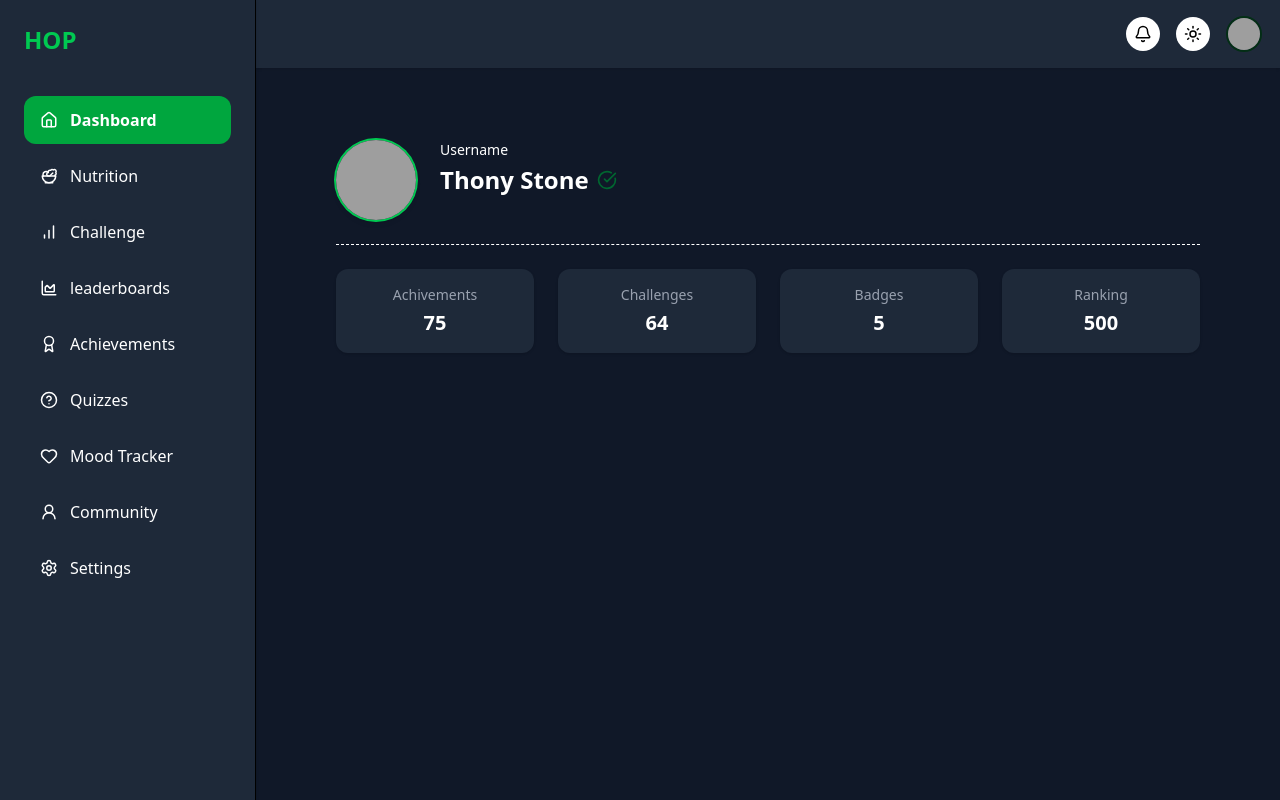
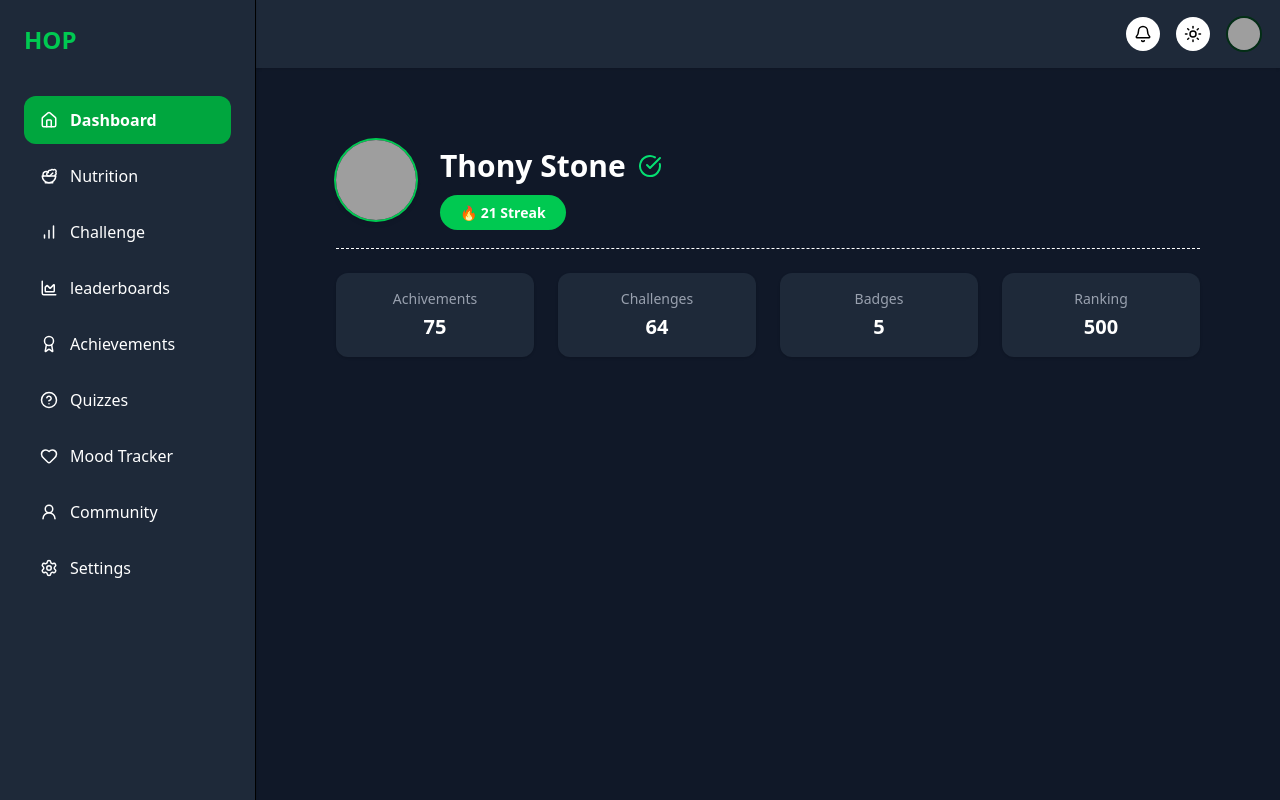
Before and after one commit to Olamilekan18/HOPwellness, a React (Vite) app in the folder frontend/: page /dashboard in a window 1280 px wide. Built offline with nearby package versions, Linux system fonts and the light colour scheme; grey boxes are pictures that could not be loaded.

Commit message:
changing the useroverviewcard

```diff
--- a/frontend/src/componet/dashboard/userOverViewCard.jsx
+++ b/frontend/src/componet/dashboard/userOverViewCard.jsx
@@ -10,13 +10,16 @@ export default function UserOverViewCard() {
             className="w-20 h-20 rounded-full object-cover shadow-md ring-2 ring-green-500"
           />
           <div className="text-center sm:text-left">
-            <p className="text-sm text-gray-500 dark:text-white">Username</p>
-            <div className="flex items-center justify-center sm:justify-start gap-2 mt-1">
-              <h2 className="text-2xl font-semibold text-gray-800 dark:text-white">
+            <div className="flex items-center justify-center sm:justify-start gap-3 mt-2 mb-4">
+              <h2 className="text-3xl font-semibold text-gray-900 dark:text-white transition-colors">
                 Thony Stone
               </h2>
-              <CheckCircle className="text-green-800" size={20} />
+              <CheckCircle className="text-green-400" size={24} />
             </div>
+
+            <span className=" bg-green-500 text-white px-5 py-2 rounded-full text-sm font-bold ">
+              🔥 21 Streak
+            </span>
           </div>
         </div>
 
```
